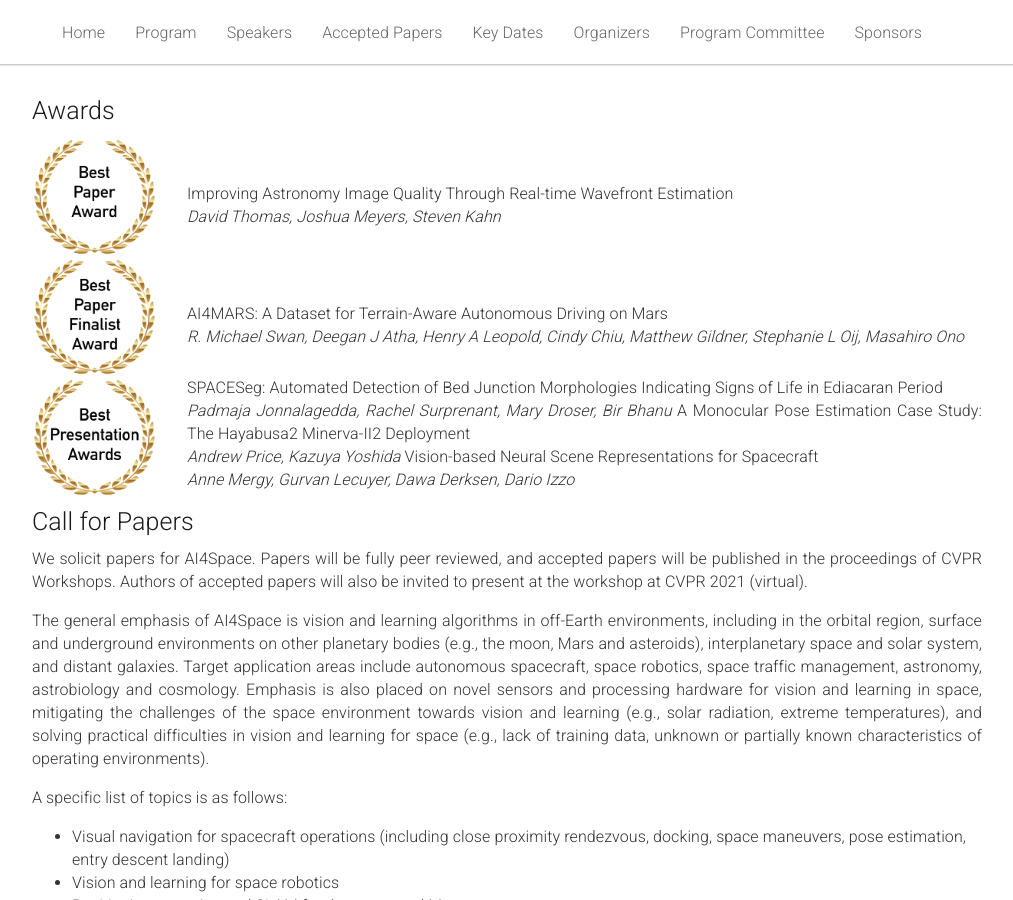
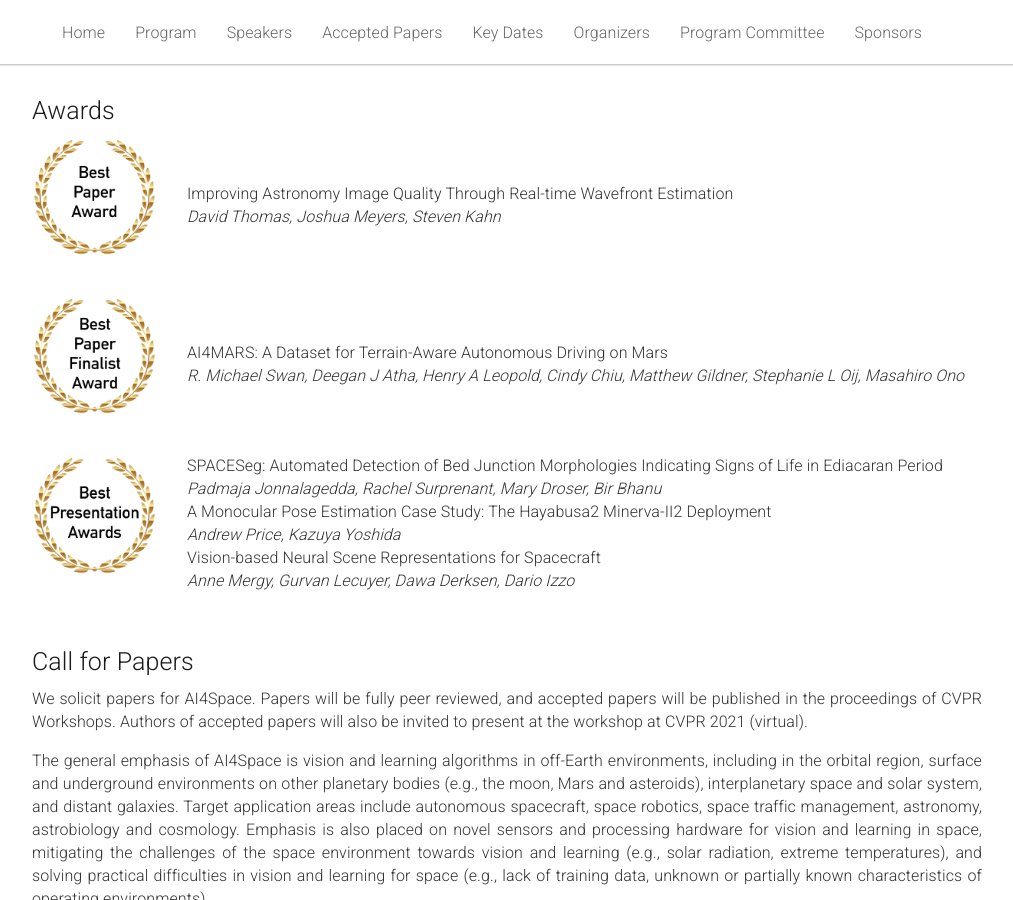
Before and after one commit to AIforSpace/2024, a Jekyll site: the page built from _pages/home.md, in a window 1280 px wide and 900 px high, scrolled down 5622 px. Shown: the whole window, without its empty margins (133-1146 px from the left). Built offline with Jekyll 4.4.1, drawn with Linux system fonts in a browser that asks for light colours.

Commit message:
add awards

```diff
--- a/_pages/home.md
+++ b/_pages/home.md
@@ -437,7 +437,7 @@ acknowledgements: ""
     <br><br>Improving Astronomy Image Quality Through Real-time Wavefront Estimation <br><em>David Thomas, Joshua Meyers, Steven Kahn</em>
     </p>
   </div>
-</div>
+</div><br>
 
 <div class="row">
   <div class="col-md-12">
@@ -447,7 +447,7 @@ acknowledgements: ""
     <em>R. Michael Swan, Deegan J Atha, Henry A Leopold, Cindy Chiu, Matthew Gildner, Stephanie L Oij, Masahiro Ono</em>
     </p>
   </div>
-</div>
+</div><br>
 
 <div class="row">
   <div class="col-md-12">
@@ -455,13 +455,13 @@ acknowledgements: ""
     <p>
     SPACESeg: Automated Detection of Bed Junction Morphologies Indicating Signs of Life in Ediacaran Period
     <br><em>Padmaja Jonnalagedda, Rachel Surprenant, Mary Droser, Bir Bhanu</em>
-    A Monocular Pose Estimation Case Study: The Hayabusa2 Minerva-II2 Deployment
+    <br>A Monocular Pose Estimation Case Study: The Hayabusa2 Minerva-II2 Deployment
     <br><em>Andrew Price, Kazuya Yoshida</em>
-    Vision-based Neural Scene Representations for Spacecraft
+    <br>Vision-based Neural Scene Representations for Spacecraft
     <br><em>Anne Mergy, Gurvan Lecuyer, Dawa Derksen, Dario Izzo</em>
     </p>
   </div>
-</div>
+</div><br>
 
 
 
```
